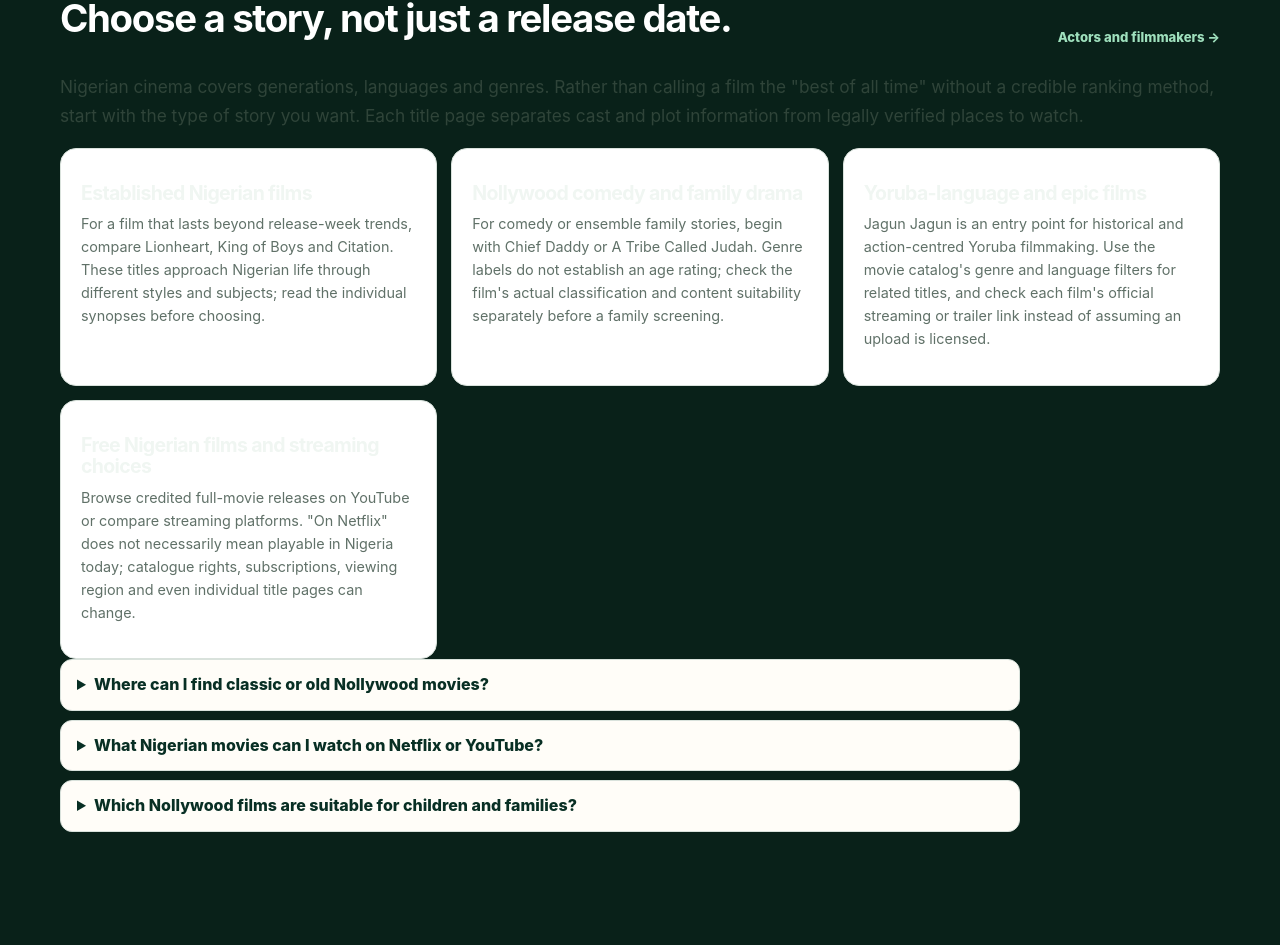
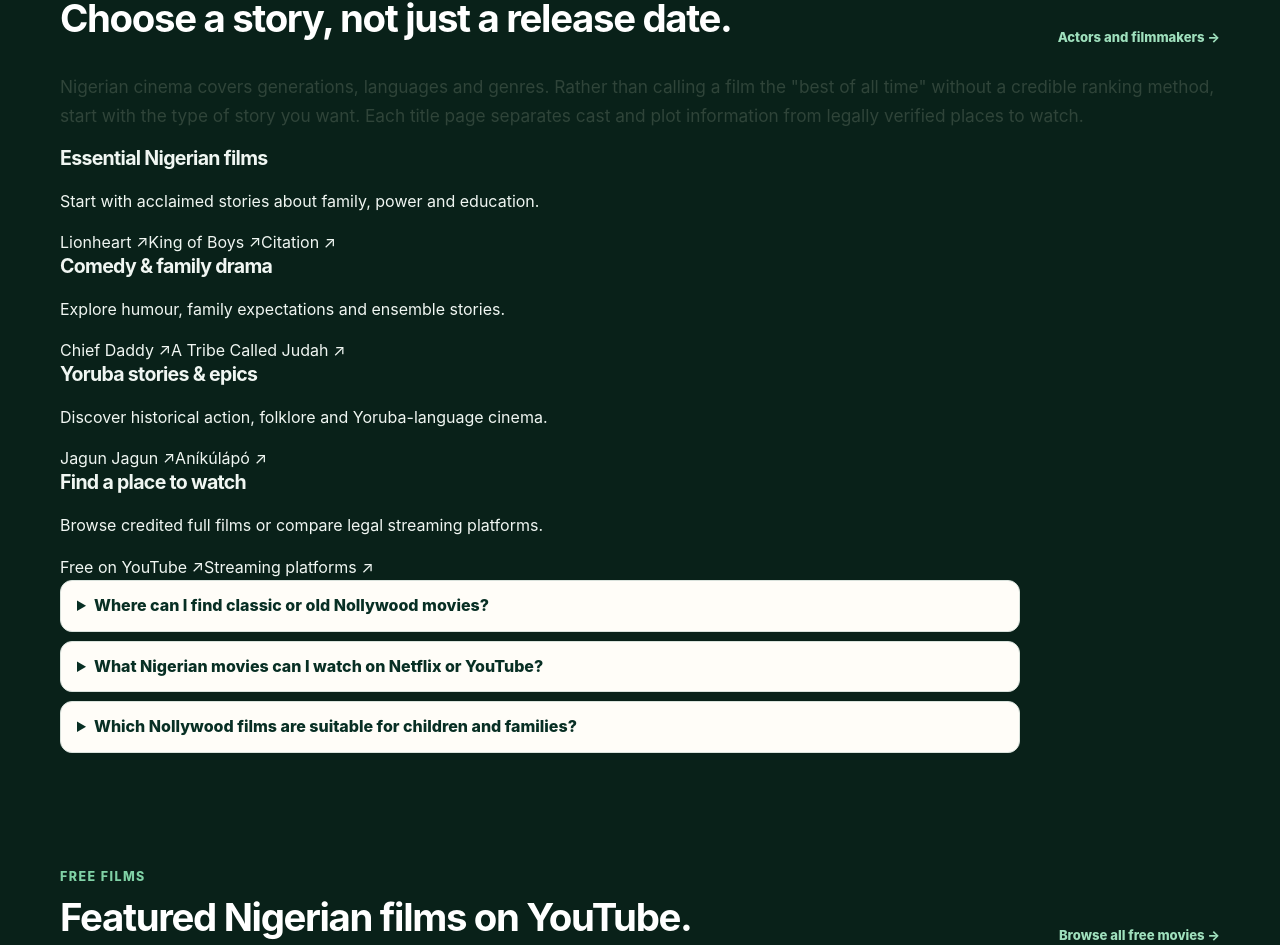
Before and after one commit to eghosa001/nigeria, a Next.js app: page /entertainment/movies in a window 1280 px wide. Shown: the part 770-1715 px from the top of the page. Built offline with nearby package versions, Linux system fonts and the light colour scheme; no server answers.

Commit message:
Replace unreadable tall movie text cards with compact accessible discovery routes

```diff
--- a/app/entertainment/movies/page.tsx
+++ b/app/entertainment/movies/page.tsx
@@ -134,22 +134,39 @@ export default async function MoviesPage({
         <div className="container">
           <div className="movie-section-heading"><div><span className="eyebrow">Explore Nollywood</span><h2>Choose a story, not just a release date.</h2></div><Link href="/entertainment/people">Actors and filmmakers →</Link></div>
           <p className="movie-long-summary">Nigerian cinema covers generations, languages and genres. Rather than calling a film the "best of all time" without a credible ranking method, start with the type of story you want. Each title page separates cast and plot information from legally verified places to watch.</p>
-          <div className="home-updates-grid">
-            <article className="home-update-card">
-              <h3>Established Nigerian films</h3>
-              <p>For a film that lasts beyond release-week trends, compare <Link href="/entertainment/movies/lionheart">Lionheart</Link>, <Link href="/entertainment/movies/king-of-boys">King of Boys</Link> and <Link href="/entertainment/movies/citation">Citation</Link>. These titles approach Nigerian life through different styles and subjects; read the individual synopses before choosing.</p>
+          <div className="movie-discovery-grid" aria-label="Browse Nigerian films by interest">
+            <article className="movie-discovery-card">
+              <h3>Essential Nigerian films</h3>
+              <p>Start with acclaimed stories about family, power and education.</p>
+              <div className="movie-discovery-links">
+                <Link href="/entertainment/movies/lionheart">Lionheart <span aria-hidden="true">↗</span></Link>
+                <Link href="/entertainment/movies/king-of-boys">King of Boys <span aria-hidden="true">↗</span></Link>
+                <Link href="/entertainment/movies/citation">Citation <span aria-hidden="true">↗</span></Link>
+              </div>
             </article>
-            <article className="home-update-card">
-              <h3>Nollywood comedy and family drama</h3>
-              <p>For comedy or ensemble family stories, begin with <Link href="/entertainment/movies/chief-daddy">Chief Daddy</Link> or <Link href="/entertainment/movies/a-tribe-called-judah">A Tribe Called Judah</Link>. Genre labels do not establish an age rating; check the film's actual classification and content suitability separately before a family screening.</p>
+            <article className="movie-discovery-card">
+              <h3>Comedy &amp; family drama</h3>
+              <p>Explore humour, family expectations and ensemble stories.</p>
+              <div className="movie-discovery-links">
+                <Link href="/entertainment/movies/chief-daddy">Chief Daddy <span aria-hidden="true">↗</span></Link>
+                <Link href="/entertainment/movies/a-tribe-called-judah">A Tribe Called Judah <span aria-hidden="true">↗</span></Link>
+              </div>
             </article>
-            <article className="home-update-card">
-              <h3>Yoruba-language and epic films</h3>
-              <p><Link href="/entertainment/movies/jagun-jagun">Jagun Jagun</Link> is an entry point for historical and action-centred Yoruba filmmaking. Use the movie catalog's genre and language filters for related titles, and check each film's official streaming or trailer link instead of assuming an upload is licensed.</p>
+            <article className="movie-discovery-card">
+              <h3>Yoruba stories &amp; epics</h3>
+              <p>Discover historical action, folklore and Yoruba-language cinema.</p>
+              <div className="movie-discovery-links">
+                <Link href="/entertainment/movies/jagun-jagun">Jagun Jagun <span aria-hidden="true">↗</span></Link>
+                <Link href="/entertainment/movies/anikulapo">Aníkúlápó <span aria-hidden="true">↗</span></Link>
+              </div>
             </article>
-            <article className="home-update-card">
-              <h3>Free Nigerian films and streaming choices</h3>
-              <p><Link href="/entertainment/youtube">Browse credited full-movie releases on YouTube</Link> or compare <Link href="/entertainment/platforms">streaming platforms</Link>. "On Netflix" does not necessarily mean playable in Nigeria today; catalogue rights, subscriptions, viewing region and even individual title pages can change.</p>
+            <article className="movie-discovery-card">
+              <h3>Find a place to watch</h3>
+              <p>Browse credited full films or compare legal streaming platforms.</p>
+              <div className="movie-discovery-links">
+                <Link href="/entertainment/youtube">Free on YouTube <span aria-hidden="true">↗</span></Link>
+                <Link href="/entertainment/platforms">Streaming platforms <span aria-hidden="true">↗</span></Link>
+              </div>
             </article>
           </div>
           <div className="compact-faq-list">
```
